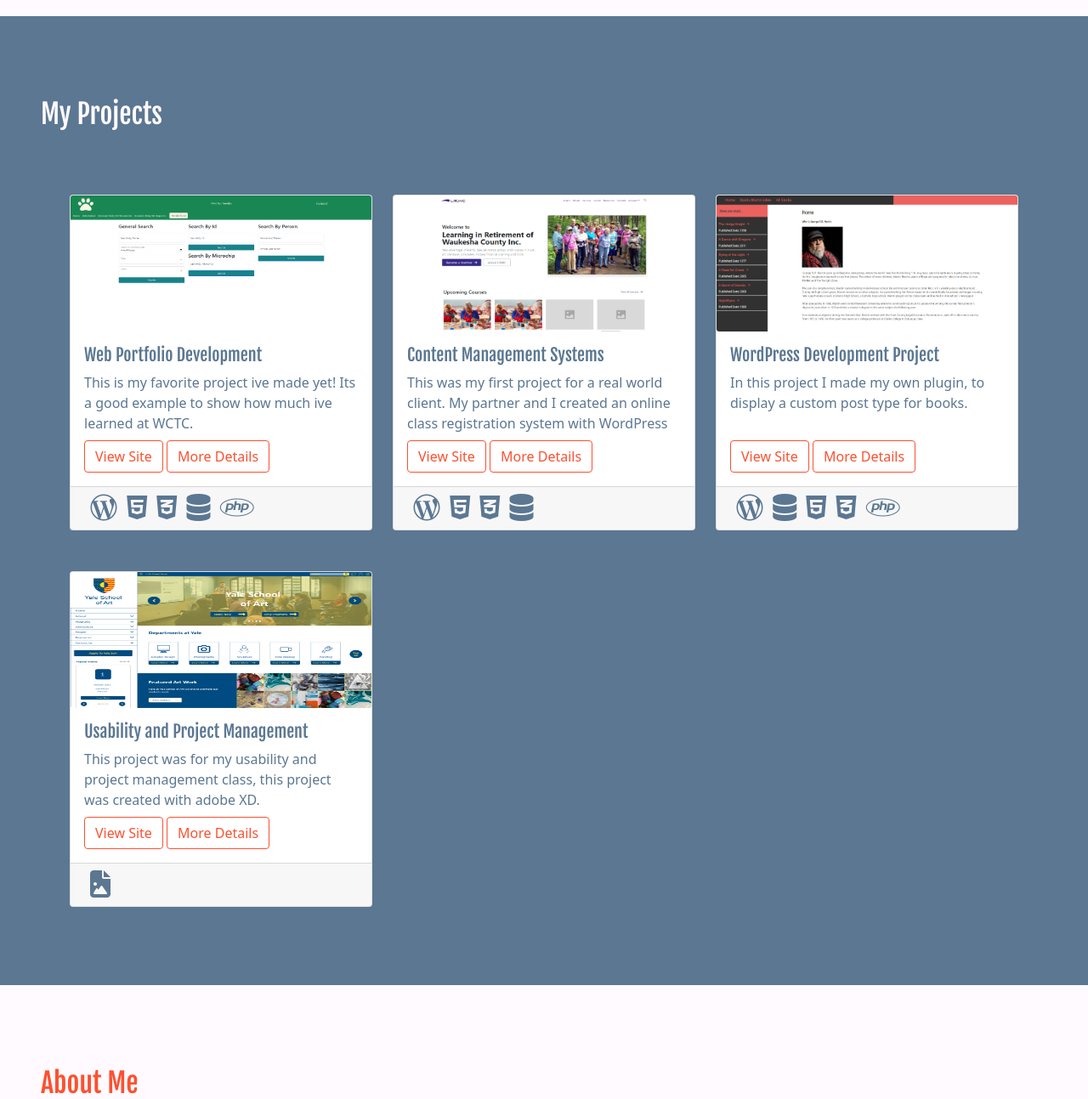
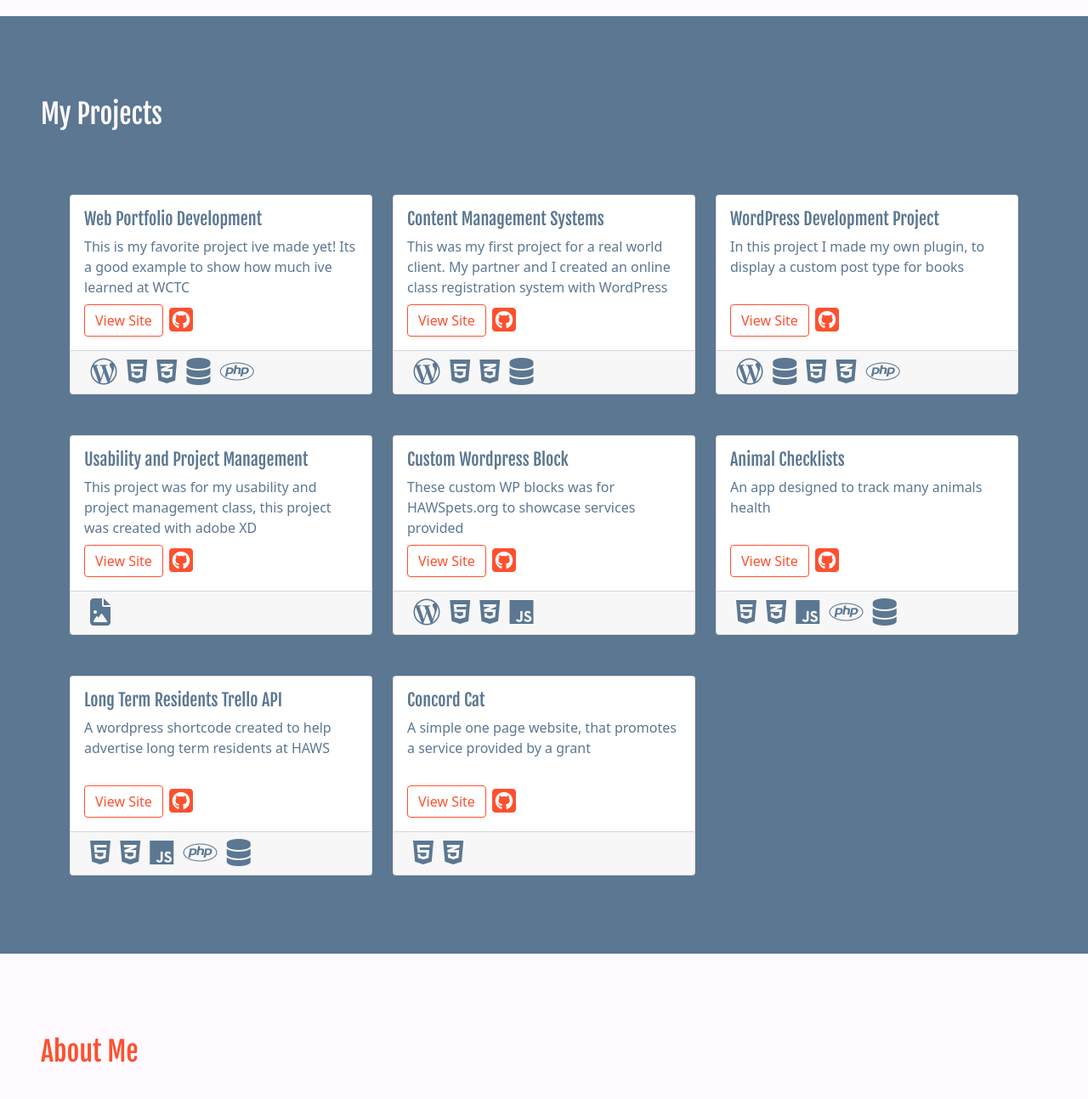
Before and after one commit to rsawejka/Portfolio, a PHP site: page / in a window 1280 px wide. Shown: the part 839-2132 px from the top of the page at 85% size. Run offline with PHP 8.4, Linux system fonts and the light colour scheme; data that the repository does not hold is empty; some libraries are stand-ins or nearby versions.

Commit message:
added github button

```diff
--- a/includes/cardsTable.php
+++ b/includes/cardsTable.php
@@ -3,7 +3,7 @@ $projects = array(
     array(
         7,
         "Web Portfolio Development",
-        "This is my favorite project ive made yet! Its a good example to show how much ive learned at WCTC.",
+        "This is my favorite project ive made yet! Its a good example to show how much ive learned at WCTC",
         "<i class='fa-brands fa-wordpress-simple logoSize'></i>
          <i class='fa-brands fa-html5 logoSize'></i>
          <i class='fa-brands fa-css3-alt logoSize'></i>
@@ -31,7 +31,7 @@ $projects = array(
     array(
         1,
         "WordPress Development Project",
-        "In this project I made my own plugin, to display a custom post type for books.",
+        "In this project I made my own plugin, to display a custom post type for books",
         "<i class='fa-brands fa-wordpress-simple logoSize'></i>
          <i class='fa-solid fa-database logoSize'></i>
          <i class='fa-brands fa-html5 logoSize'></i>
@@ -44,10 +44,62 @@ $projects = array(
     array(
         5,
         "Usability and Project Management",
-        "This project was for my usability and project management class, this project was created with adobe XD. ",
+        "This project was for my usability and project management class, this project was created with adobe XD",
         "<i class='fa-solid fa-file-image logoSize'></i>",
         "img/yaleHomePage.png",
         "https://xd.adobe.com/view/e429da6c-af86-48e7-9aac-1ba3af08c978-b17a/",
         "In this class called usability and project management we had a pretend client. Our pretend client was Yale School of art. We were assigned to create everything from an entire proposal, to a fully working prototype. This class was very useful because it thought me about the process of creating a website with a client.",
     ),
+    array(
+        2,
+        "Custom Wordpress Block",
+        "These custom WP blocks was for HAWSpets.org to showcase services provided",
+        "<i class='fa-brands fa-wordpress-simple logoSize'></i>
+        <i class='fa-brands fa-html5 logoSize'></i>
+        <i class='fa-brands fa-css3-alt logoSize'></i>
+        <i class='fa-brands fa-js logoSize'></i>",
+        "img/yaleHomePage.png",
+        "#",
+        "caption for indevidual project page",
+        "https://github.com/rsawejka/rsblockfolder/tree/master/src/service-page"
+    ),
+    array(
+        3,
+        "Animal Checklists",
+        "An app designed to track many animals health",
+        "<i class='fa-brands fa-html5 logoSize'></i>
+        <i class='fa-brands fa-css3-alt logoSize'></i>
+        <i class='fa-brands fa-js logoSize'></i>
+        <i class='fa-brands fa-php logoSize'></i>
+        <i class='fa-solid fa-database logoSize'></i>",
+        "img/yaleHomePage.png",
+        "#",
+        "caption for indevidual project page",
+        "https://github.com/rsawejka/Shelter-Database"
+    ),
+    array(
+        4,
+        "Long Term Residents Trello API",
+        "A wordpress shortcode created to help advertise long term residents at HAWS",
+        "<i class='fa-brands fa-html5 logoSize'></i>
+        <i class='fa-brands fa-css3-alt logoSize'></i>
+        <i class='fa-brands fa-js logoSize'></i>
+        <i class='fa-brands fa-php logoSize'></i>
+        <i class='fa-solid fa-database logoSize'></i>",
+        "img/yaleHomePage.png",
+        "#",
+        "caption for indevidual project page",
+        "https://github.com/rsawejka/LTRshortCode"
+    ),
+    array(
+        4,
+        "Concord Cat",
+        "A simple one page website, that promotes a service provided by a grant",
+        "<i class='fa-brands fa-html5 logoSize'></i>
+        <i class='fa-brands fa-css3-alt logoSize'></i>",
+        "img/yaleHomePage.png",
+        "#",
+        "caption for indevidual project page",
+        "https://github.com/rsawejka/concordCat"
+    ),
 );
--- a/includes/projectCardColumns.php
+++ b/includes/projectCardColumns.php
@@ -5,17 +5,17 @@ foreach ($projects as $project){
     echo "
   <div class='col-12 col-sm-12 col-md-6 col-lg-4 col-xl-4'>
      <div class='card card-width mb-5'>
-        <img class='card-img' src='$project[4]' class='card-img-top' alt='...'>
-          <!--</button>-->
+
 
         <div class='card-body'>
             <h5 class='card-title'>$project[1]</h5>
             <p class='card-text'>
             $project[2]
-
             </p>
+            <div class='buttonGitFlex'>
             <a href='$project[5]' target='_blank'><button type='button' id='contactMe' class='mt-3 btn btn-outline-secondary'>View Site</button></a>
-            <a href='/indevidualProject.php?id=$project[0]' ><button type='button' id='contactMe' class='mt-3 btn btn-outline-secondary'>More Details</button></a>
+            <a href='$project[7]' ><div><i class='mt-3 fa-brands fa-square-github logoSize gitIcon'></i></div></a>
+            </div>
 
 
         </div>
@@ -28,7 +28,6 @@ foreach ($projects as $project){
     </div>
     </div>
     ";
-
 }
 ?>
   </div>
--- a/styles/css.css
+++ b/styles/css.css
@@ -253,7 +253,10 @@ nav {
     color: #5B7792 !important;
     height: 48px;
 }
-
+.gitIcon{
+    color: #FC5130;
+    padding-top: 2px;
+}
 .codeIcon {
     color: #5B7792 !important;
 }
@@ -595,3 +598,7 @@ nav {
 .card-body a:hover{
     text-decoration: underline;
 }
+.buttonGitFlex{
+    display: flex;
+    flex-direction: row;
+}
```
